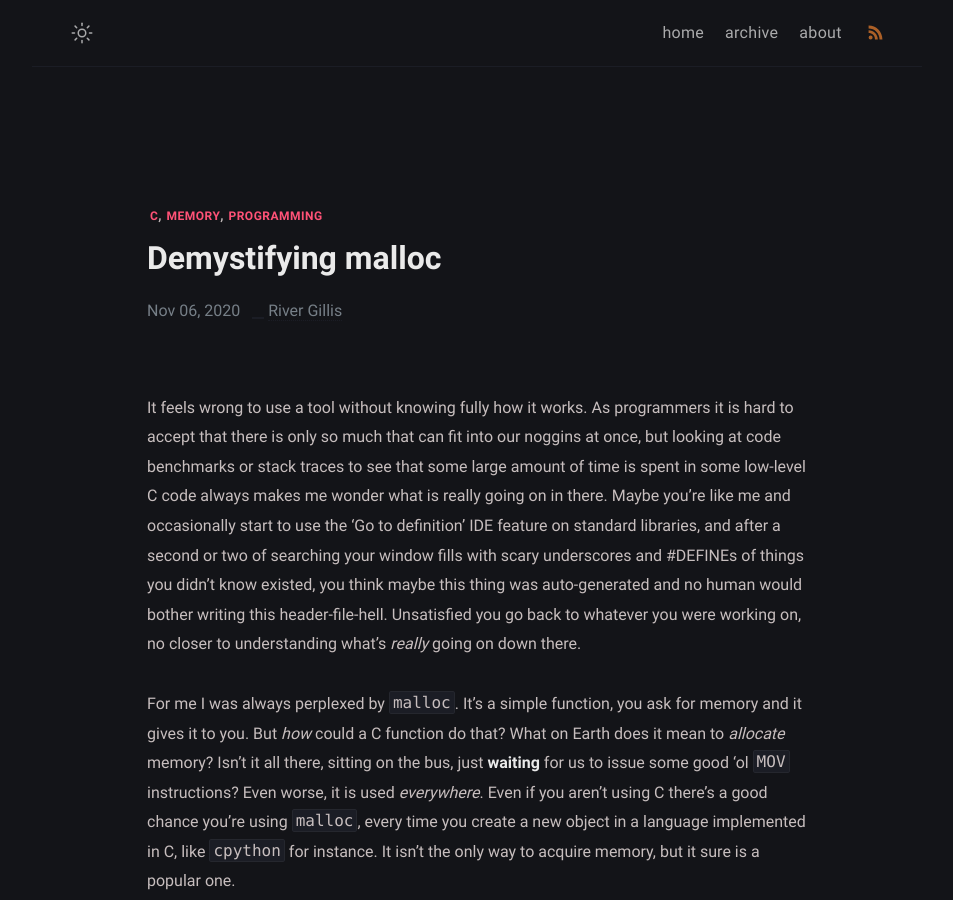
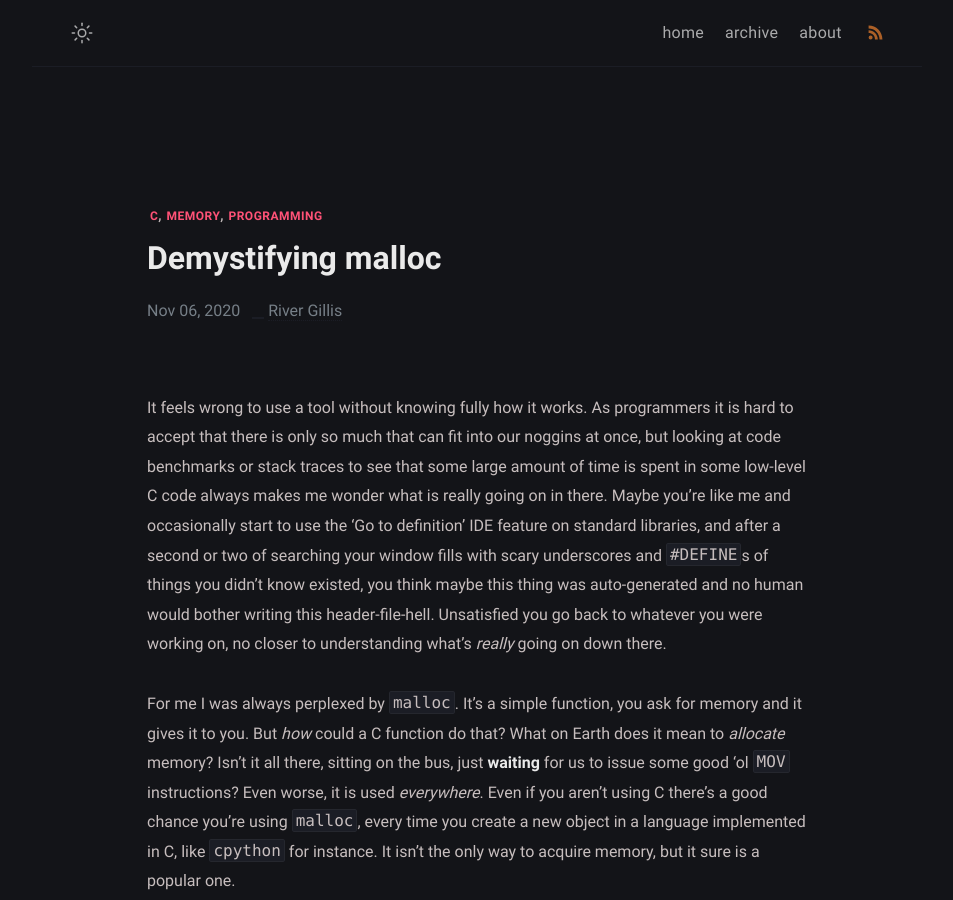
Before and after one commit to rivergillis/jekyll-blog, a Jekyll site: the page built from _posts/malloc-post/2020-11-07-demystifying-malloc.md, in a window 1280 px wide and 900 px high. Shown: the whole window, without its empty margins (163-1116 px from the left). Built offline with Jekyll 4.4.1, drawn with Linux system fonts in a browser that asks for light colours; some of the changed text lies outside the part shown.

Commit message:
Update 2020-11-07-demystifying-malloc.md

````diff
--- a/_posts/malloc-post/2020-11-07-demystifying-malloc.md
+++ b/_posts/malloc-post/2020-11-07-demystifying-malloc.md
@@ -5,11 +5,11 @@ date:   2020-11-07 09:29:20 +0700
 tags: [c, memory, programming]
 description: A journey through the implementation of malloc.
 ---
-It feels wrong to use a tool without knowing fully how it works. As programmers it is hard to accept that there is only so much that can fit into our noggins at once, but looking at code benchmarks or stack traces to see that some large amount of time is spent in some low-level C code always makes me wonder what is really going on in there. Maybe you're like me and occasionally start to use the 'Go to definition' IDE feature on standard libraries, and after a second or two of searching your window fills with scary underscores and #DEFINEs of things you didn't know existed, you think maybe this thing was auto-generated and no human would bother writing this header-file-hell. Unsatisfied you go back to whatever you were working on, no closer to understanding what's *really* going on down there.
+It feels wrong to use a tool without knowing fully how it works. As programmers it is hard to accept that there is only so much that can fit into our noggins at once, but looking at code benchmarks or stack traces to see that some large amount of time is spent in some low-level C code always makes me wonder what is really going on in there. Maybe you're like me and occasionally start to use the 'Go to definition' IDE feature on standard libraries, and after a second or two of searching your window fills with scary underscores and `#DEFINE`s of things you didn't know existed, you think maybe this thing was auto-generated and no human would bother writing this header-file-hell. Unsatisfied you go back to whatever you were working on, no closer to understanding what's *really* going on down there.
 
 For me I was always perplexed by `malloc`. It's a simple function, you ask for memory and it gives it to you. But *how* could a C function do that? What on Earth does it mean to *allocate* memory? Isn't it all there, sitting on the bus, just **waiting** for us to issue some good 'ol `MOV` instructions? Even worse, it is used *everywhere*. Even if you aren't using C there's a good chance you're using `malloc`, every time you create a new object in a language implemented in C, like `cpython` for instance. It isn't the only way to acquire memory, but it sure is a popular one.
 
-So let's take a look at `malloc`, it can't be that complicated right? Here's `malloc`:
+So let's take a look at `malloc`, it can't be that complicated right? Here's a simple `malloc`:
 
 ```c
 void* malloc(size_t size) {
@@ -41,7 +41,7 @@ So that's `malloc`, simple right? Well judging from the length of this article y
 1. `sbrk` is absolutely ancient and super-deprecated. In fact if you run these snippets on macOS you're going to get tons of warnings (but hey, it still works!). It doesn't work with virtual memory and it isn't thread-safe. However, its API is very simple to use and `malloc` at one point in time very likely was implemented using `sbrk`.
 2. This implementation of `malloc` is incorrect. The first reason why, which you may be able to guess, is that `sbrk` can fail. Memory is a finite resource.
 
-According to `man sbrk`, the call can return -1 if it fails, but `malloc` is supposed to return NULL. This is fixed easily enough.
+According to `man sbrk`, the call can return -1 if it fails, but `malloc` is supposed to return `NULL`. This is fixed easily enough.
 
 ```c
 void* malloc(size_t size) {
````
Also changed, not shown: other parts of _posts/malloc-post/2020-11-07-demystifying-malloc.md (+3 -3 lines).
